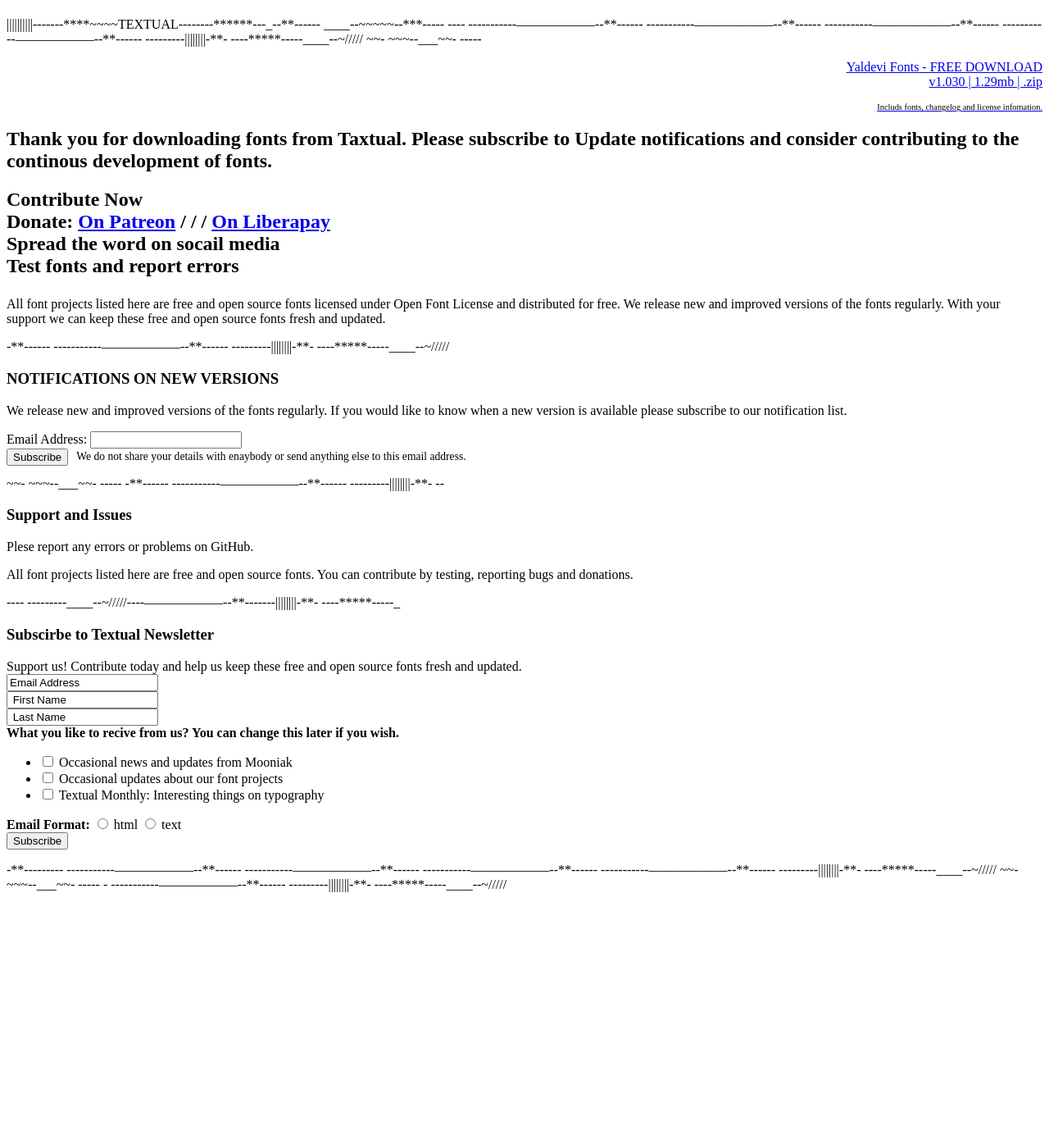
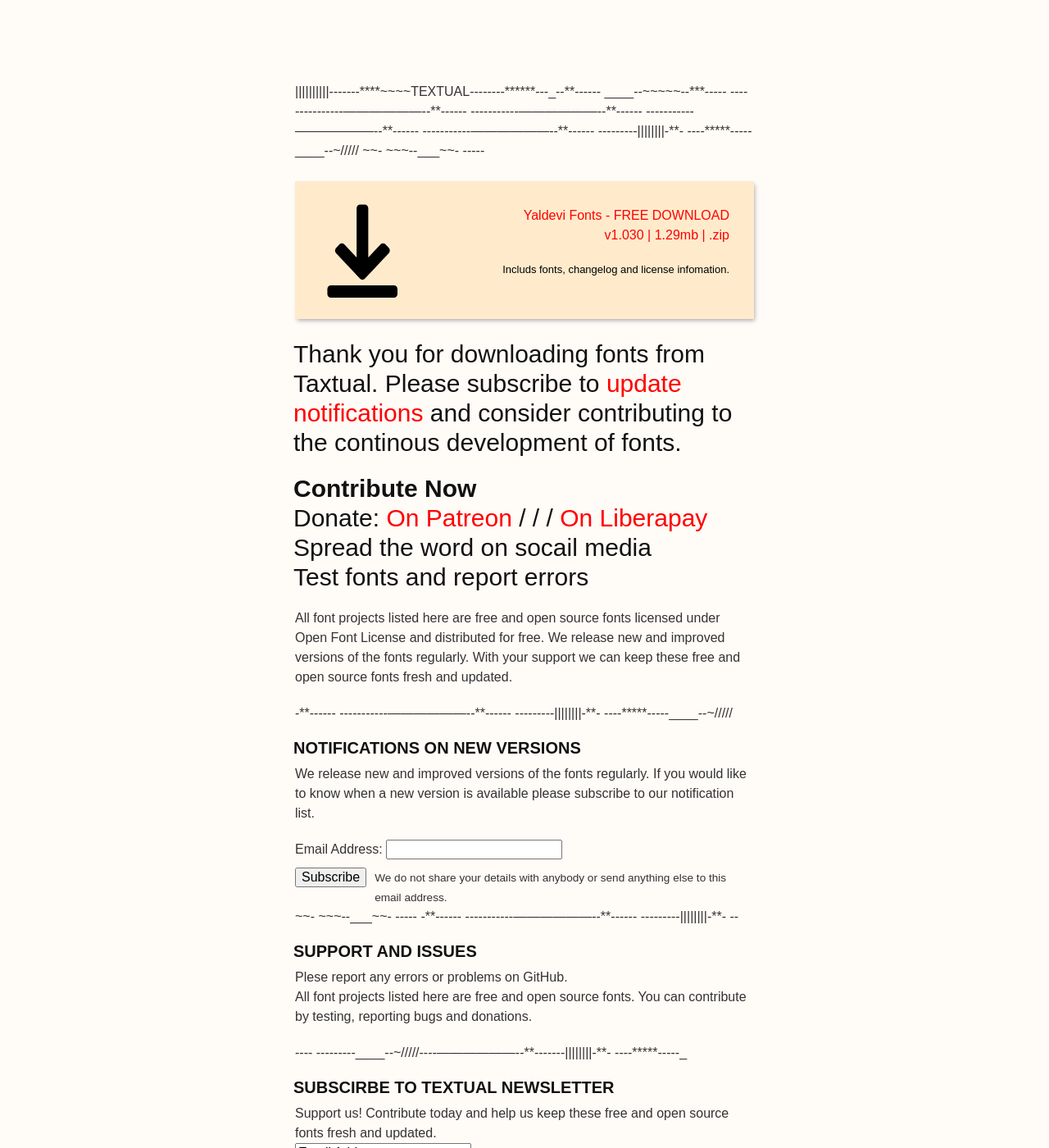
Before and after one commit to textualpress/textualworks.github.io, a Jekyll site: the page built from downloads/yaldevi-fonts copy.md, in a window 1280 px wide and 1400 px high. Shown: the whole window at 82% size. Built offline with Jekyll 4.4.1, drawn with Linux system fonts in a browser that asks for light colours; some web fonts are replaced.

Commit message:
More updates

```diff
--- a/_config.yml
+++ b/_config.yml
@@ -1,7 +1,7 @@
 # Site settings
 title: textual
 description: type and typography
-baseurl: /
+baseurl:
 # Build settings
 markdown: kramdown
 exclude: ["README.md"]
--- a/_layouts/downloads.html
+++ b/_layouts/downloads.html
@@ -19,7 +19,7 @@
     <link rel="icon" type="image/png" sizes="96x96" href="/favicons/favicon-96x96.png">
     <link rel="icon" type="image/png" sizes="16x16" href="/favicons/favicon-16x16.png">
   <title>{{ site.title }}</title>
-  <link rel="stylesheet" href="{{ site.baseurl }}css/main.css">
+  <link rel="stylesheet" href="../css/main.css">
 {% include head.html %}
 </head>
 <body>
@@ -34,7 +34,7 @@
 {% include font-downloads.html %}
 
 
-<h2> Thank you for downloading fonts from Taxtual. Please subscribe to Update notifications and consider contributing to the continous development of fonts. </h2>
+<h2> Thank you for downloading fonts from Taxtual. Please subscribe to <span style="color:red;">update notifications </span>and consider contributing to the continous development of fonts. </h2>
 <h2>
 <strong>Contribute Now</strong> <br >
             Donate:
@@ -75,7 +75,7 @@
                 	</div>    <!-- real people should not fill this in and expect good things - do not remove this or risk form bot signups-->
                     <div style="position: absolute; left: -5000px;" aria-hidden="true"><input type="text" name="b_5ebf858ebe5c6b1b0f5f64ff2_fa4f61119f" tabindex="-1" value=""></div>
                     <div style="float:left; margin-right:10px;" class="clear"><input type="submit" value="Subscribe" name="subscribe" id="mc-embedded-subscribe" class="button"></div>
-                    <span style="font-size:85%;" > We do not share your details with enaybody or send anything else to this email address.</span>
+                    <span style="font-size:85%;" > We do not share your details with anybody or send anything else to this email address.</span>
 
                 </form>
                 </div>
```
